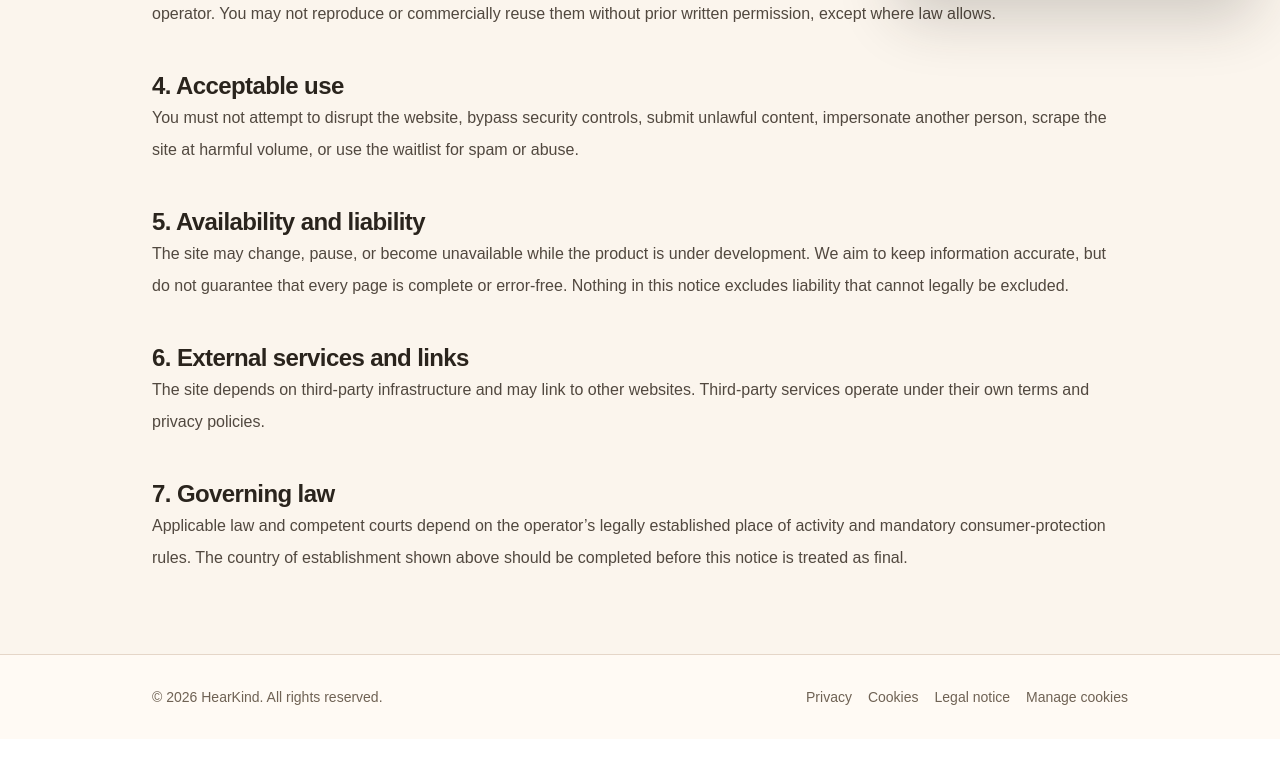
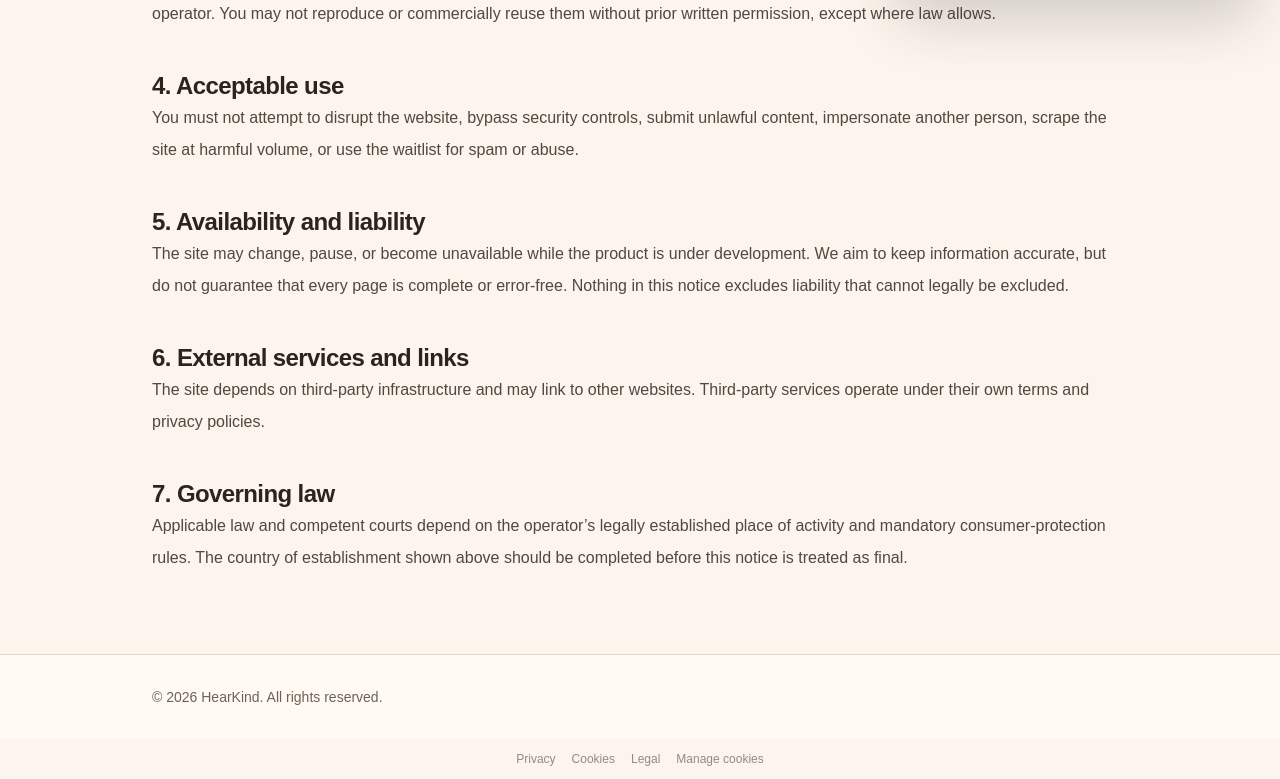
Before and after one commit to elegiya/hearkind, a Next.js app in the folder apps/web/: page /legal in a window 1280 px wide. Shown: the part 777-1556 px from the top of the page. Before the commit the page ends 1516 px from the top, so only its background shows below. Built offline with nearby package versions, Linux system fonts and the light colour scheme; no server answers.

Commit message:
Add legal bottom footer to all pages

```diff
--- a/apps/web/app/layout.tsx
+++ b/apps/web/app/layout.tsx
@@ -3,6 +3,7 @@ import { Geist, Geist_Mono } from "next/font/google";
 import PostHogProvider from "@/components/analytics/PostHogProvider";
 import CookieConsentBanner from "@/components/consent/CookieConsentBanner";
 import { CookieConsentProvider } from "@/components/consent/CookieConsentProvider";
+import GlobalLegalFooter from "@/components/GlobalLegalFooter";
 import "./globals.css";
 
 const geistSans = Geist({
@@ -48,6 +49,7 @@ export default function RootLayout({
       <body className="min-h-full flex flex-col">
         <CookieConsentProvider>
           <PostHogProvider>{children}</PostHogProvider>
+          <GlobalLegalFooter />
           <CookieConsentBanner />
         </CookieConsentProvider>
       </body>
--- /dev/null
+++ b/apps/web/components/GlobalLegalFooter.tsx
@@ -0,0 +1,54 @@
+"use client";
+
+import Link from "next/link";
+import { usePathname } from "next/navigation";
+
+import CookieSettingsButton from "@/components/consent/CookieSettingsButton";
+
+const legalLinkClass =
+  "text-[11px] font-medium text-[#2a241d]/50 transition hover:text-[#2a241d] focus-visible:outline-none focus-visible:ring-2 focus-visible:ring-[#3f4734] focus-visible:ring-offset-2 sm:text-xs";
+
+export default function GlobalLegalFooter() {
+  const pathname = usePathname();
+  const isLandingPage = pathname === "/";
+  const isAuthPage = [
+    "/login",
+    "/signup",
+    "/forgot-password",
+    "/reset-password",
+  ].includes(pathname);
+  const isOnboardingPage = pathname === "/onboarding" || pathname.startsWith("/onboarding/");
+
+  return (
+    <footer
+      className={`global-legal-footer shrink-0 px-6 py-3 text-[#2a241d] ${
+        isLandingPage
+          ? "relative z-40 -mt-10 bg-transparent"
+          : isAuthPage
+            ? "auth-legal-footer bg-[#fbf5ed]"
+            : isOnboardingPage
+              ? "onboarding-legal-footer bg-[#fbf7f1]"
+          : "bg-[#fbf5ed]"
+      }`}
+    >
+      <nav
+        aria-label="Legal"
+        className="mx-auto flex max-w-7xl flex-wrap items-center justify-center gap-x-4 gap-y-1"
+      >
+        <Link href="/privacy" className={legalLinkClass}>
+          Privacy
+        </Link>
+
+        <Link href="/cookies" className={legalLinkClass}>
+          Cookies
+        </Link>
+
+        <Link href="/legal" className={legalLinkClass}>
+          Legal
+        </Link>
+
+        <CookieSettingsButton className={legalLinkClass} />
+      </nav>
+    </footer>
+  );
+}
--- a/apps/web/components/landing/Footer.tsx
+++ b/apps/web/components/landing/Footer.tsx
@@ -1,19 +1,13 @@
-import Link from "next/link";
-
 import BrandLogo from "@/components/BrandLogo";
-import CookieSettingsButton from "@/components/consent/CookieSettingsButton";
 
 const primaryLinkClass =
   "flex h-full items-center rounded-full px-4 font-medium text-[#2a241d] transition hover:bg-white/75";
 
-const legalLinkClass =
-  "text-[11px] font-medium text-[#2a241d]/50 transition hover:text-[#2a241d] sm:text-xs";
-
 export default function Footer() {
   return (
     <footer className="relative z-30 text-[#2a241d] lg:absolute lg:bottom-0 lg:left-0 lg:right-0">
-      <div className="mx-auto max-w-7xl px-6 pb-3 pt-5">
-        <div className="flex flex-col items-center gap-4 text-sm lg:grid lg:grid-cols-[1fr_auto_1fr] lg:items-center lg:gap-6">
+      <div className="mx-auto max-w-7xl px-6 pb-[50px] pt-5">
+        <div className="flex flex-col items-center gap-4 text-sm lg:grid lg:translate-y-3.5 lg:grid-cols-[1fr_auto_1fr] lg:items-center lg:gap-6">
           <BrandLogo
             href="/"
             variant="pill"
@@ -42,25 +36,6 @@ export default function Footer() {
             © 2026 HearKind. All rights reserved
           </p>
         </div>
-
-        <nav
-          aria-label="Legal"
-          className="mt-2.5 flex flex-wrap items-center justify-center gap-x-4 gap-y-1"
-        >
-          <Link href="/privacy" className={legalLinkClass}>
-            Privacy
-          </Link>
-
-          <Link href="/cookies" className={legalLinkClass}>
-            Cookies
-          </Link>
-
-          <Link href="/legal" className={legalLinkClass}>
-            Legal
-          </Link>
-
-          <CookieSettingsButton className={legalLinkClass} />
-        </nav>
       </div>
     </footer>
   );
--- a/apps/web/components/legal/LegalPageLayout.tsx
+++ b/apps/web/components/legal/LegalPageLayout.tsx
@@ -1,12 +1,5 @@
 import Link from "next/link";
 import { ReactNode } from "react";
-import CookieSettingsButton from "@/components/consent/CookieSettingsButton";
-
-const legalLinks = [
-  { href: "/privacy", label: "Privacy" },
-  { href: "/cookies", label: "Cookies" },
-  { href: "/legal", label: "Legal notice" },
-];
 
 type LegalPageLayoutProps = {
   eyebrow: string;
@@ -55,16 +48,8 @@ export default function LegalPageLayout({
       </main>
 
       <footer className="border-t border-[#e5d6c8] bg-[#fffaf4]">
-        <div className="mx-auto flex max-w-5xl flex-col gap-4 px-6 py-8 text-sm text-[#6f6254] sm:flex-row sm:items-center sm:justify-between">
+        <div className="mx-auto max-w-5xl px-6 py-8 text-sm text-[#6f6254]">
           <p>© 2026 HearKind. All rights reserved.</p>
-          <nav className="flex flex-wrap gap-x-4 gap-y-2" aria-label="Legal">
-            {legalLinks.map((link) => (
-              <Link key={link.href} href={link.href} className="hover:underline">
-                {link.label}
-              </Link>
-            ))}
-            <CookieSettingsButton className="hover:underline" />
-          </nav>
         </div>
       </footer>
     </div>
```
Also changed, not shown: apps/web/app/login/login-page.css (+19 -0 lines), apps/web/app/onboarding/onboarding.css (+15 -0 lines).
